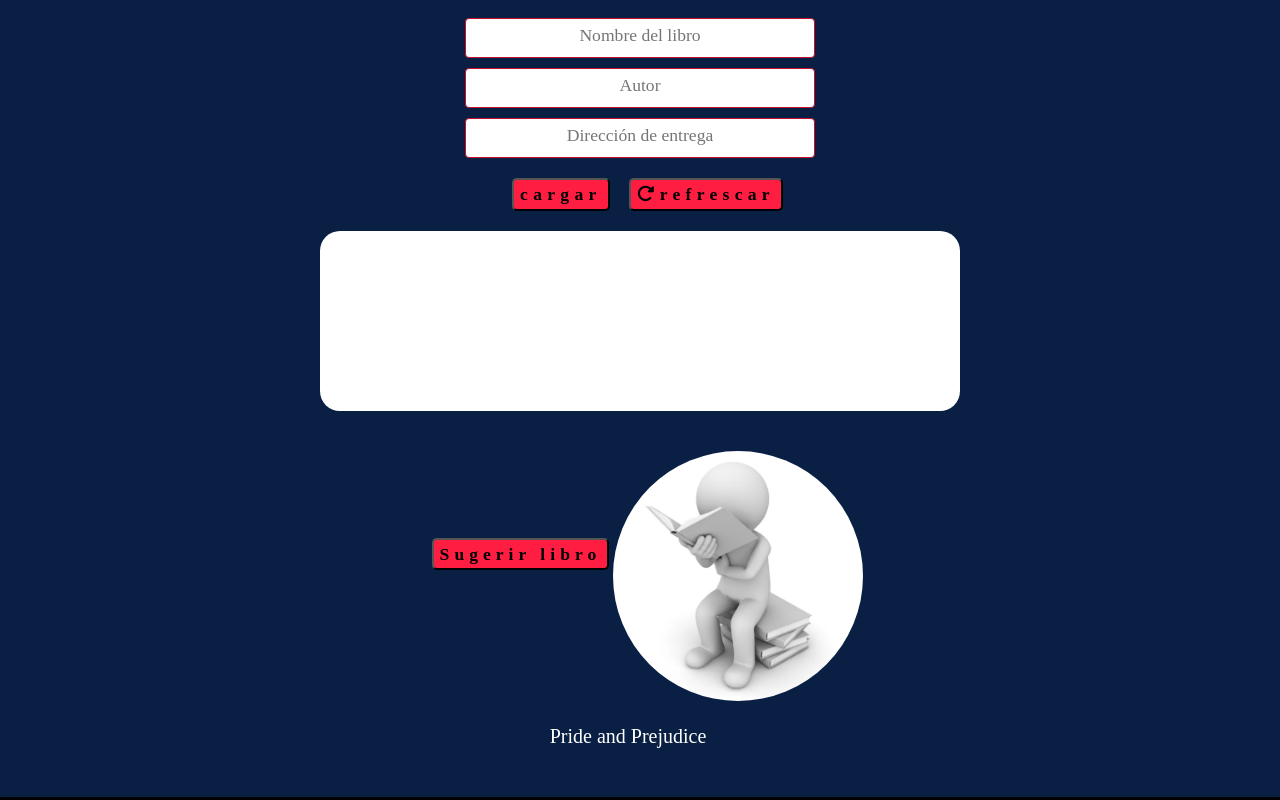
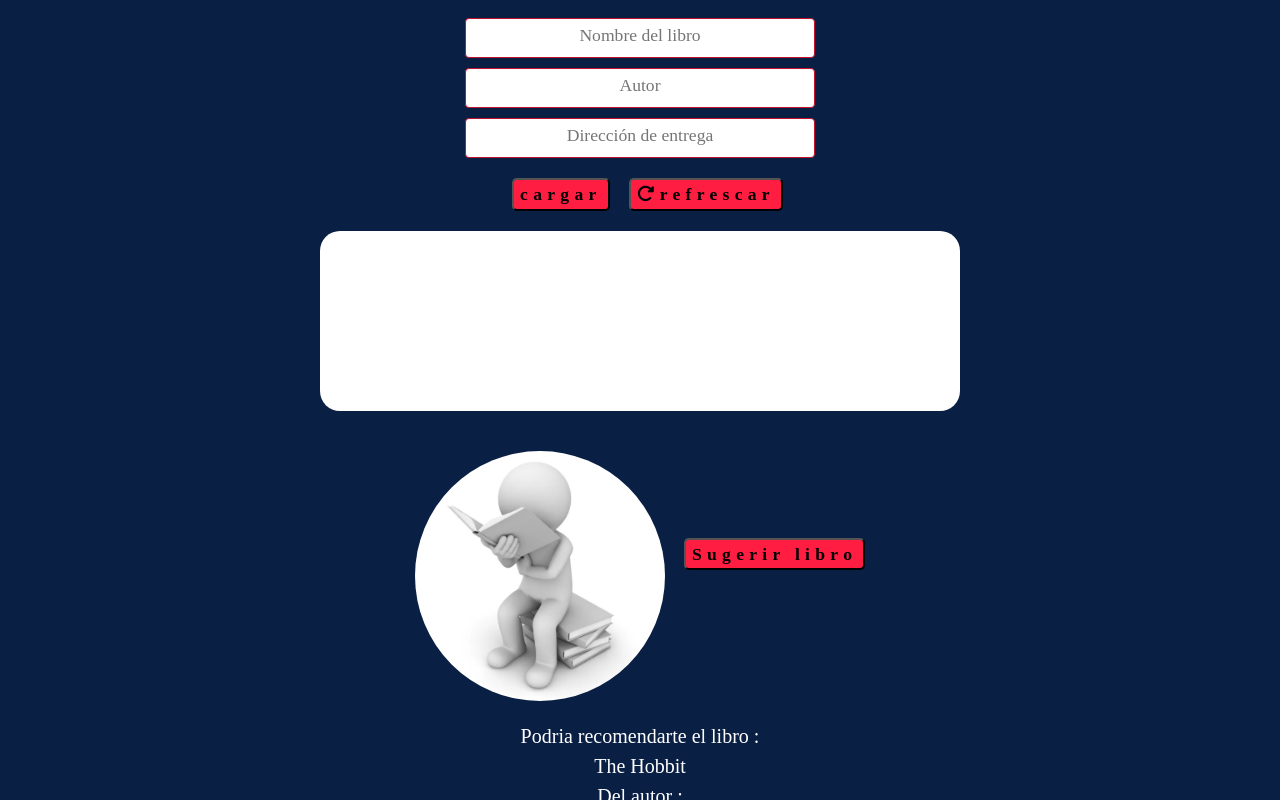
Before and after one commit to francop11/proyecto-java-script-de-coder-house, a plain HTML site: page index.html in a window 1280 px wide. Both pictures are taken after a click on the button "Sugerir libro". Shown: the part 258-1058 px from the top of the page. Drawn offline with nearby package versions, Linux system fonts and the light colour scheme; some packages are replaced by stand-ins of ours; a script that the page names is missing.

Commit message:
implementando api de libros y boton de libro al azar

```diff
--- a/css/estilo.css
+++ b/css/estilo.css
@@ -120,6 +120,6 @@ color: white;
 
 
  #click{
-    letter-spacing: 5px;
+    margin-top: 10px;
 
  }
--- a/index.html
+++ b/index.html
@@ -35,8 +35,8 @@
     <div class="row">
         <div class="col-sm-12 col-lg-12  confirmaciones"  >
             <span id="pedido"></span>
+
             <ol id="listaDesordenada">
-
 
             </ol>
 
@@ -48,18 +48,21 @@
 
     <div class="row">
         <div class="col-sm-12 col-lg-12 "  id="libro" >
-            <button id="click">Sugerir libro</button>
+
             <img class="pensandoEnLibro"  src="./img/pensandoEnLibro.jpg" alt="" >
+            <button id="libroAleatorio">Sugerir libro</button>
+        </div>
 
-        </div>
+    </div>
+
 
         <div class="row">
             <div class="col-sm-12 col-lg-12  libroAlAzar"  >
 
             </div>
+        </div>
 
 
-        </div>
 
    </section>
    <footer>
--- a/script/api.json
+++ /dev/null
@@ -1,6 +0,0 @@
-[
-    { "id": "libro1", "nombre": "The Great Gatsby", "precio": 1500 },
-    { "id": "libro2", "nombre": "1984", "precio": 2500 },
-    { "id": "libro3", "nombre": "To Kill a Mockingbird", "precio": 3500 },
-    { "id": "libro4", "nombre": "Pride and Prejudice", "precio": 4500 }
-]
--- /dev/null
+++ b/script/libros.json
@@ -0,0 +1,10 @@
+[
+    { "id": "libro1", "nombre": "The Great Gatsby", "autor": "F. Scott Fitzgerald" },
+    { "id": "libro2", "nombre": "1984", "autor": "George Orwell" },
+    { "id": "libro3", "nombre": "To Kill a Mockingbird", "autor": "Harper Lee" },
+    { "id": "libro4", "nombre": "Pride and Prejudice", "autor": "Jane Austen" },
+    { "id": "libro5", "nombre": "The Catcher in the Rye", "autor": "J.D. Salinger" },
+    { "id": "libro6", "nombre": "The Lord of the Rings", "autor": "J.R.R. Tolkien" },
+    { "id": "libro7", "nombre": "Harry Potter and the Philosopher's Stone", "autor": "J.K. Rowling" },
+    { "id": "libro8", "nombre": "The Hobbit", "autor": "J.R.R. Tolkien" }
+]
--- a/script/script.js
+++ b/script/script.js
@@ -188,30 +188,31 @@ botonRefrescar.addEventListener("click",function(){
    arregloPedidos=[]
    borrarInputs()
    borrarNroPedido()
-   localStorage.removeItem("pedidos");
+   localStorage.removeItem("pedidos")
 })
 
 
 
 
-let div1 = document.querySelector(".libroAlAzar");
-let button = document.querySelector("#click");
+let divLibroAlAzar = document.querySelector(".libroAlAzar")
+let buttonLibroAlAzar = document.querySelector("#libroAleatorio")
 
-button.addEventListener("click", function() {
-    // Limpiar el contenido anterior del contenedor
-    div1.innerHTML = "";
+buttonLibroAlAzar.addEventListener("click", function() {
+    // Limpiamos el contenido anterior del contenedor
+    divLibroAlAzar.innerHTML = "";
 
-    fetch("./script/api.json")
+    //utilizamos fetch para traer datos de un archivo json de forma local
+    fetch("./script/libros.json")
     .then(response => response.json())
     .then(data => {
-        // Obtener un índice aleatorio para seleccionar un libro aleatorio del arreglo
-        let randomIndex = Math.floor(Math.random() * data.length);
-        let libro = data[randomIndex];
+        // obtenemos un indice para obtener un pedido aleatorio del arreglo
+        let libroRandom = Math.floor(Math.random() * data.length)
+        let libro = data[libroRandom]//la varibale libro obtiene el libro aleatorio traido del arreglo
 
-        // Crear un elemento <p> para mostrar el nombre del libro
-        let p = document.createElement("p");
-        p.innerHTML = libro.nombre;
-        div1.append(p);
+        // Creamos un parrafo para obtener el nombre del libro
+        let p = document.createElement("p")
+        p.innerHTML ="Podria recomendarte el libro :<br> "+  libro.nombre +"<br> Del autor :<br>"+libro.autor
+        divLibroAlAzar.append(p)//agregamos el p al contenedor
     })
 
 });
```
